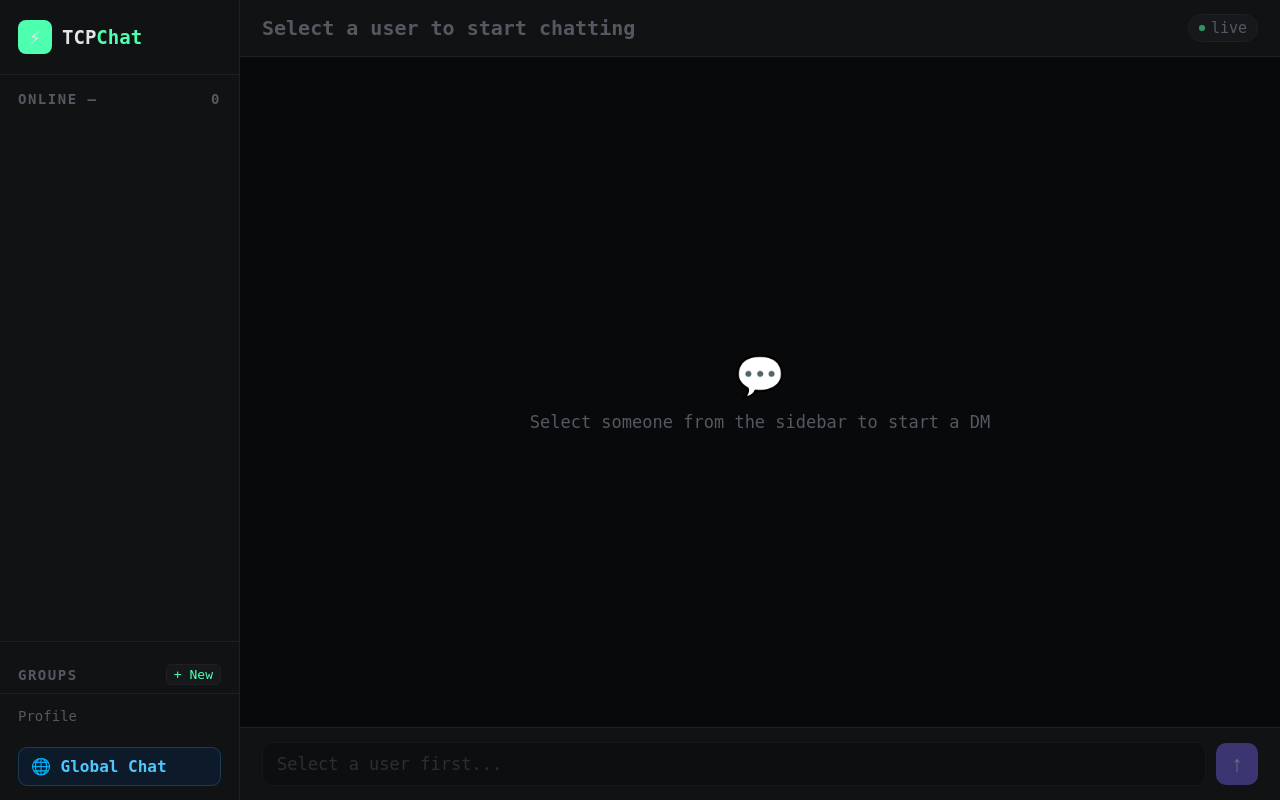
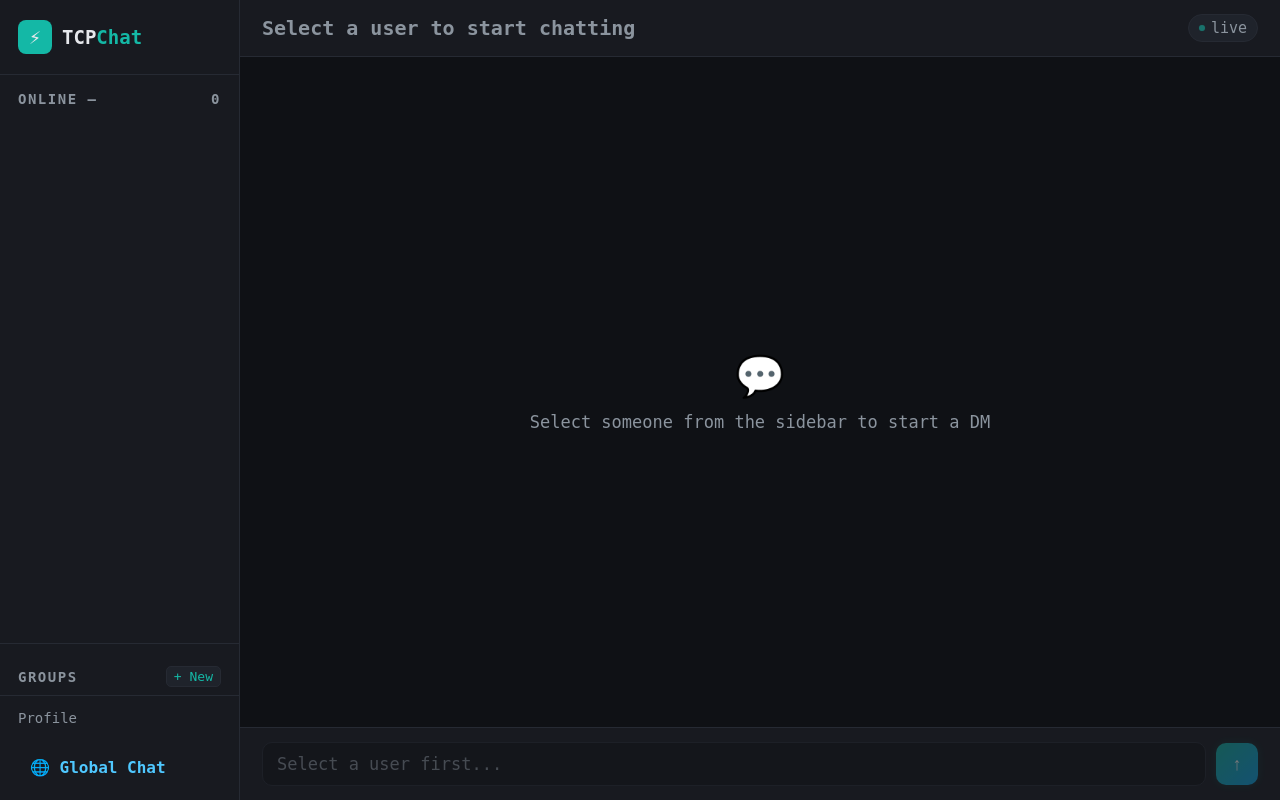
Before and after one commit to ishfak-akbar/echo-net-chat-room, a Flask app: template templates/chat.html in a window 1280 px wide. Run offline with Flask 3, Linux system fonts and the light colour scheme; the template is opened without the code that fills it, so the values that code supplies are empty; some libraries are stand-ins or nearby versions.

Commit message:
Refactor colors of the app in css

```diff
--- a/templates/chat.html
+++ b/templates/chat.html
@@ -18,21 +18,31 @@
         padding: 0;
       }
       :root {
-        --bg: #08090a;
-        --surface: #111214;
-        --surface2: #16181b;
-        --border: #1f2023;
-        --accent: #4fffb0;
-        --accent2: #7b6cff;
-        --danger: #ff6b6b;
-        --text: #e2e4e9;
-        --muted: #555861;
-        --dm-bg: #13112a;
-        --dm-bdr: rgba(123, 108, 255, 0.25);
-        --own-bg: #0d2119;
-        --own-bdr: rgba(79, 255, 176, 0.18);
-        --global-bg: #0d1a2a;
-        --global-bdr: rgba(79, 200, 255, 0.2);
+        --bg: #0f1115;
+        --surface: #181a20;
+        --surface2: #1f232b;
+        --border: #262a33;
+
+        --text: #e6e8ec;
+        --muted: #8b949e;
+
+        --accent: #14b8a6;
+        --accent2: #0ea5e9;
+
+        --online: #22c55e;
+        --offline: #6b7280;
+
+        --msg-recv-bg: #1e293b;
+        --msg-recv-text: #dbeafe;
+
+        --msg-sent-bg: #0f766e;
+        --msg-sent-text: #ecfeff;
+
+        --btn-primary: #14b8a6;
+        --btn-hover: #0d9488;
+
+        --highlight: rgba(20, 184, 166, 0.15);
+        --glow: rgba(20, 184, 166, 0.25);
       }
       body {
         background: var(--bg);
@@ -363,11 +370,11 @@
       .send-btn {
         width: 42px;
         height: 42px;
-        background: var(--accent2);
+        background: linear-gradient(135deg, #14b8a6, #0ea5e9);
         color: #fff;
         border: none;
         border-radius: 10px;
-        font-size: 22px;
+        font-size: 18px;
         cursor: pointer;
         display: flex;
         align-items: center;
@@ -376,10 +383,13 @@
           transform 0.15s,
           box-shadow 0.15s;
         font-weight: 700;
+
+        box-shadow: 0 0 10px rgba(20, 184, 166, 0.2);
       }
+
       .send-btn:hover {
         transform: translateY(-2px);
-        box-shadow: 0 6px 20px rgba(123, 108, 255, 0.3);
+        box-shadow: 0 6px 20px rgba(20, 184, 166, 0.35);
       }
       .send-btn:disabled {
         opacity: 0.4;
```
Also changed, not shown: other parts of templates/chat.html (+12 -15 lines), templates/admin.html (+17 -10 lines), templates/login.html (+9 -12 lines).
